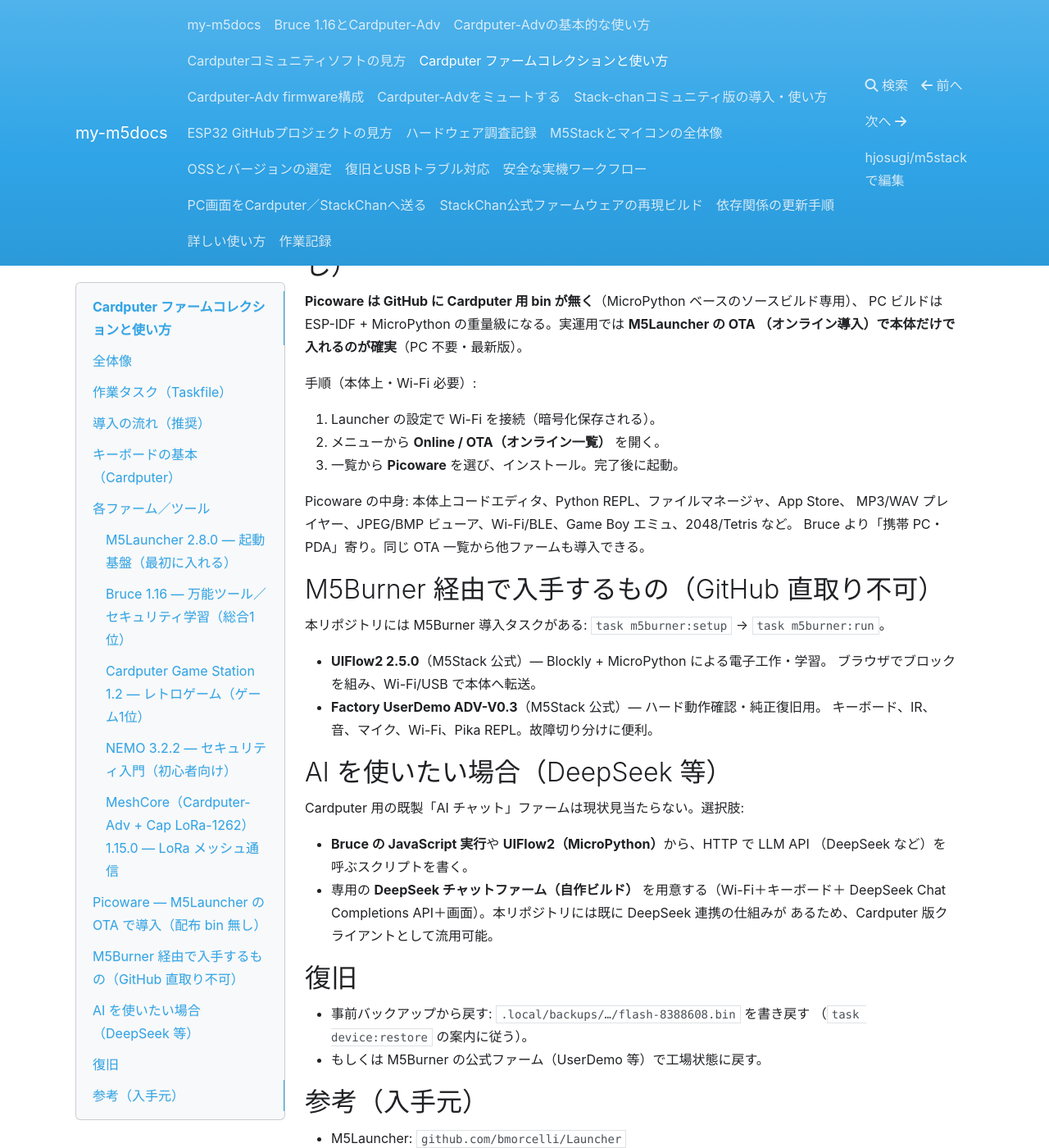
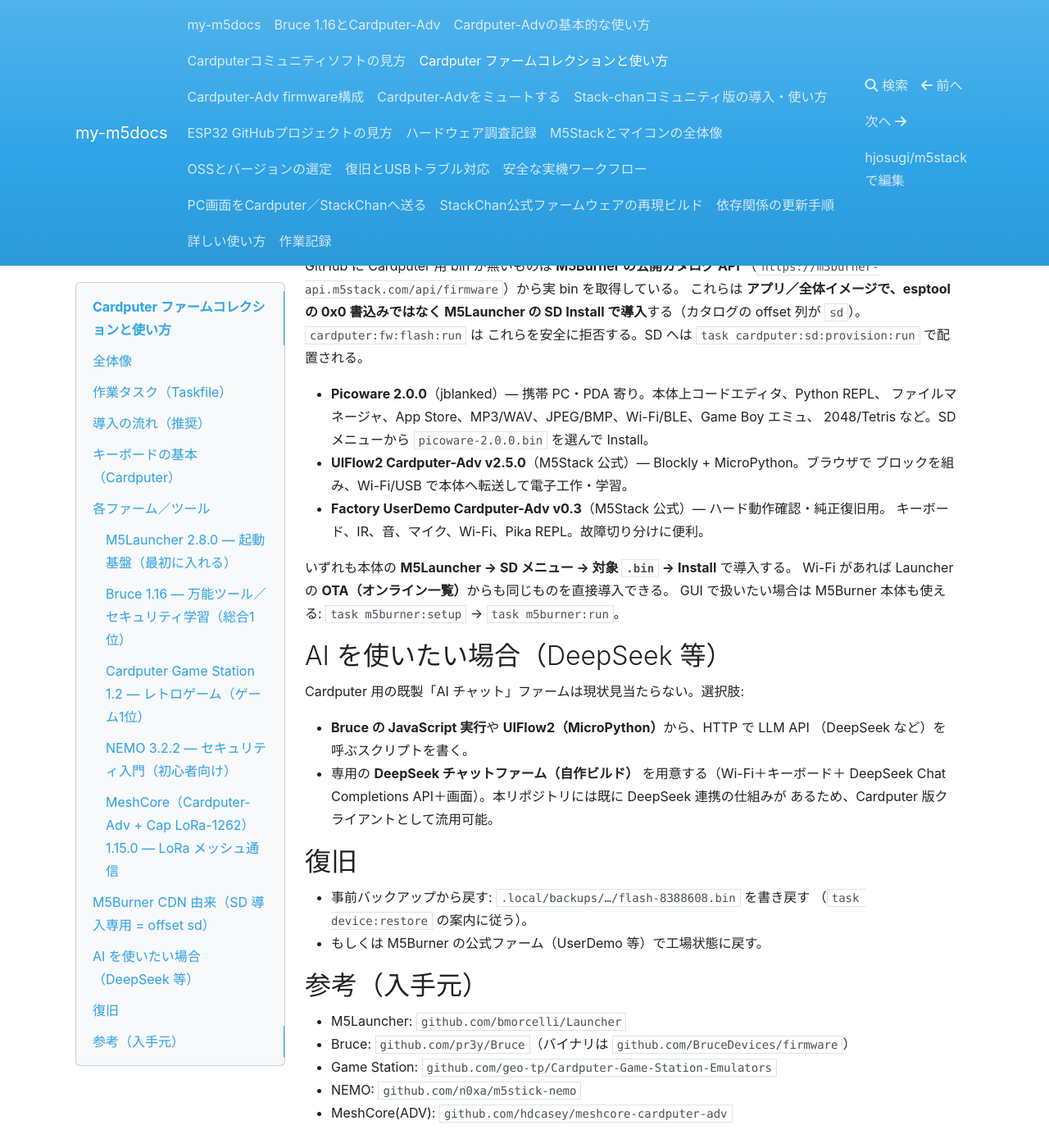
Before and after one commit to hjosugi/m5stack, an MkDocs documentation site: the page built from docs/cardputer-firmware-collection.md, in a window 1280 px wide and 1400 px high, scrolled down 2646 px. Shown: the whole window at 82% size. Built offline with MkDocs 1.6.1, drawn with Linux system fonts in a browser that asks for light colours; nearby versions of some CDN libraries.

Commit message:
docs: update Cardputer firmware collection documentation and configuration table

```diff
--- a/docs/cardputer-firmware-collection.md
+++ b/docs/cardputer-firmware-collection.md
@@ -86,30 +86,25 @@
 - **前提ハード**: **Cap LoRa-1262（SX1262）が必要**。無いと通信機能は使えない。
 - **注意**: 地域ごとの周波数帯（EU868 等）と法規に従うこと。ビルドは EU868 版。
 
-## Picoware — M5Launcher の OTA で導入（配布 bin 無し）
+## M5Burner CDN 由来（SD 導入専用 = offset `sd`）
 
-**Picoware は GitHub に Cardputer 用 bin が無く**（MicroPython ベースのソースビルド専用）、
-PC ビルドは ESP-IDF + MicroPython の重量級になる。実運用では **M5Launcher の OTA
-（オンライン導入）で本体だけで入れるのが確実**（PC 不要・最新版）。
+GitHub に Cardputer 用 bin が無いものは **M5Burner の公開カタログ API**
+（`https://m5burner-api.m5stack.com/api/firmware`）から実 bin を取得している。
+これらは **アプリ／全体イメージで、esptool の 0x0 書込みではなく M5Launcher の
+SD Install で導入**する（カタログの offset 列が `sd`）。`cardputer:fw:flash:run` は
+これらを安全に拒否する。SD へは `task cardputer:sd:provision:run` で配置される。
 
-手順（本体上・Wi-Fi 必要）:
+- **Picoware 2.0.0**（jblanked）— 携帯 PC・PDA 寄り。本体上コードエディタ、Python REPL、
+  ファイルマネージャ、App Store、MP3/WAV、JPEG/BMP、Wi-Fi/BLE、Game Boy エミュ、
+  2048/Tetris など。SD メニューから `picoware-2.0.0.bin` を選んで Install。
+- **UIFlow2 Cardputer-Adv v2.5.0**（M5Stack 公式）— Blockly + MicroPython。ブラウザで
+  ブロックを組み、Wi-Fi/USB で本体へ転送して電子工作・学習。
+- **Factory UserDemo Cardputer-Adv v0.3**（M5Stack 公式）— ハード動作確認・純正復旧用。
+  キーボード、IR、音、マイク、Wi-Fi、Pika REPL。故障切り分けに便利。
 
-1. Launcher の設定で Wi-Fi を接続（暗号化保存される）。
-2. メニューから **Online / OTA（オンライン一覧）** を開く。
-3. 一覧から **Picoware** を選び、インストール。完了後に起動。
-
-Picoware の中身: 本体上コードエディタ、Python REPL、ファイルマネージャ、App Store、
-MP3/WAV プレイヤー、JPEG/BMP ビューア、Wi-Fi/BLE、Game Boy エミュ、2048/Tetris など。
-Bruce より「携帯 PC・PDA」寄り。同じ OTA 一覧から他ファームも導入できる。
-
-## M5Burner 経由で入手するもの（GitHub 直取り不可）
-
-本リポジトリには M5Burner 導入タスクがある: `task m5burner:setup` → `task m5burner:run`。
-
-- **UIFlow2 2.5.0**（M5Stack 公式）— Blockly + MicroPython による電子工作・学習。
-  ブラウザでブロックを組み、Wi-Fi/USB で本体へ転送。
-- **Factory UserDemo ADV-V0.3**（M5Stack 公式）— ハード動作確認・純正復旧用。
-  キーボード、IR、音、マイク、Wi-Fi、Pika REPL。故障切り分けに便利。
+いずれも本体の **M5Launcher → SD メニュー → 対象 `.bin` → Install** で導入する。
+Wi-Fi があれば Launcher の **OTA（オンライン一覧）**からも同じものを直接導入できる。
+GUI で扱いたい場合は M5Burner 本体も使える: `task m5burner:setup` → `task m5burner:run`。
 
 ## AI を使いたい場合（DeepSeek 等）
 
```
Also changed, not shown: 1 other file.
